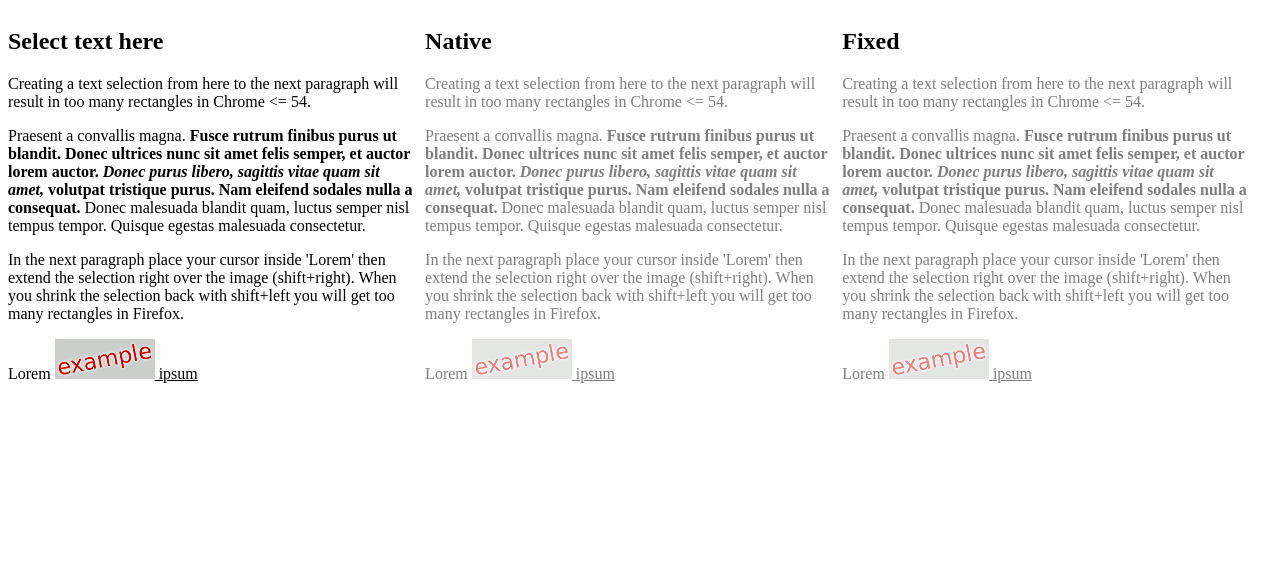
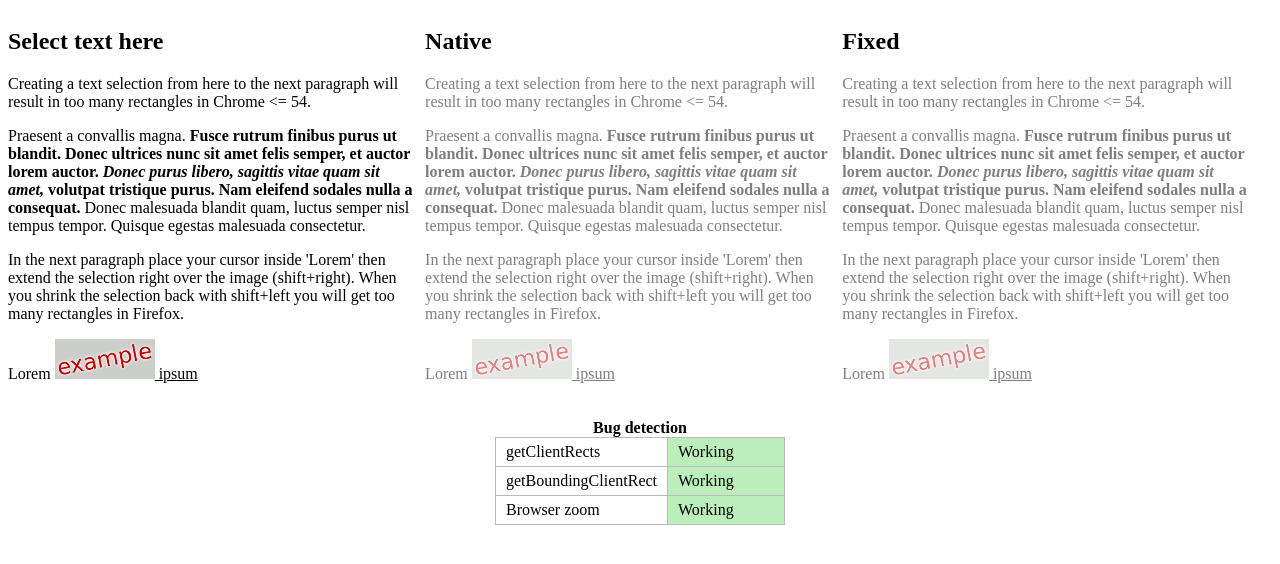
Before and after one commit to edg2s/rangefix, a website: page index.html in a window 1280 px wide. Drawn offline with nearby package versions, Linux system fonts and the light colour scheme.

Commit message:
demo: Expose isBroken values in 'Bug detection' table

```diff
--- a/demo.css
+++ b/demo.css
@@ -50,3 +50,29 @@
 .highlights-fixed .bounding {
 	border-color: #030;
 }
+
+.features {
+	margin: 20px auto;
+	border-collapse: collapse;
+}
+
+.features caption {
+	font-weight: bold;
+}
+
+.features td {
+	border: 1px solid #bbb;
+	padding: 5px 10px;
+}
+
+.features .working {
+	background: #beb;
+}
+
+.features .broken {
+	background: #ebb;
+}
+
+.features .isBroken-getClientRects {
+	width: 6em;
+}
--- a/demo.js
+++ b/demo.js
@@ -2,9 +2,18 @@
 
 $( function () {
 
-	var selection = document.getSelection(),
+	var prop, val,
+		isBroken = RangeFix.isBroken(),
+		selection = document.getSelection(),
 		hasSelectionChange = 'onselectionchange' in document,
 		events = hasSelectionChange ? 'selectionchange' : 'mousemove mouseup keypress keydown keyup';
+
+	for ( prop in isBroken ) {
+		val = isBroken[ prop ];
+		$( '.isBroken-' + prop )
+			.toggleClass( 'broken', val ).toggleClass( 'working', !val )
+			.text( val ? 'Broken' : 'Working' );
+	}
 
 	function cssProps( rect ) {
 		return {
--- a/index.html
+++ b/index.html
@@ -41,6 +41,13 @@
 			</div></div>
 		</div>
 
+		<table class="features">
+			<caption>Bug detection</caption>
+			<tr><td>getClientRects</td><td class="isBroken-getClientRects"></td></tr>
+			<tr><td>getBoundingClientRect</td><td class="isBroken-getBoundingClientRect"></td></tr>
+			<tr><td>Browser zoom</td><td class="isBroken-ieZoom"></td></tr>
+		</table>
+
 		<script src="//code.jquery.com/jquery-3.0.0.min.js"></script>
 		<script src="rangefix.js"></script>
 		<script src="demo.js"></script>
--- a/rangefix.js
+++ b/rangefix.js
@@ -42,7 +42,7 @@
 	 *                  'getBoundingClientRect' and 'ieZoom' indicating bugs are present
 	 *                  in these functions/browsers.
 	 */
-	function isBroken() {
+	rangeFix.isBroken = function () {
 		var boundingRect, p, span, t1, t2, img, range, jscriptVersion;
 
 		if ( broken === undefined ) {
@@ -90,10 +90,10 @@
 			// Detect IE<=10 where zooming scaling is broken
 			// eslint-disable-next-line no-new-func
 			jscriptVersion = window.ActiveXObject && new Function( '/*@cc_on return @_jscript_version; @*/' )();
-			broken.ieZoom = jscriptVersion && jscriptVersion <= 10;
+			broken.ieZoom = !!jscriptVersion && jscriptVersion <= 10;
 		}
 		return broken;
-	}
+	};
 
 	/**
 	 * Compensate for the current zoom level in IE<=10
@@ -165,7 +165,7 @@
 	 */
 	rangeFix.getClientRects = function ( range ) {
 		var rects, endContainer, endOffset, partialRange,
-			broken = isBroken();
+			broken = this.isBroken();
 
 		if ( broken.ieZoom ) {
 			return zoomFix( range.getClientRects() );
@@ -219,7 +219,7 @@
 		}
 
 		nativeBoundingRect = range.getBoundingClientRect();
-		broken = isBroken();
+		broken = this.isBroken();
 
 		if ( broken.ieZoom ) {
 			return zoomFix( nativeBoundingRect );
```
